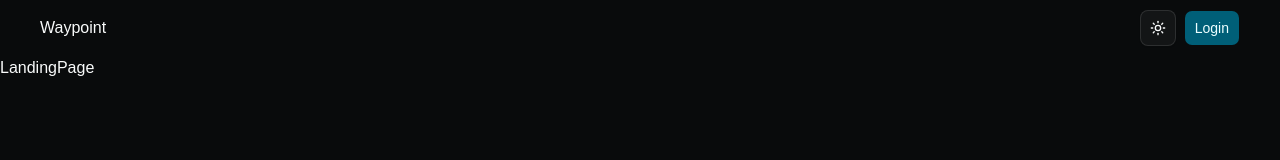
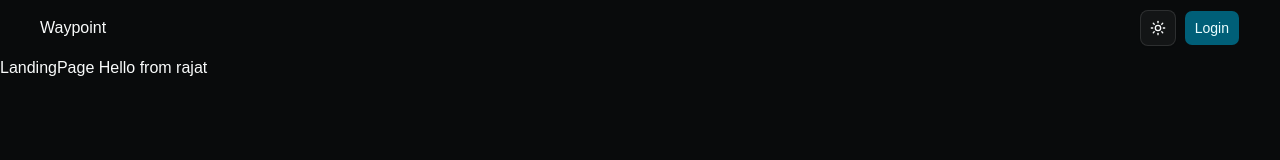
Before and after one commit to Abhinav-not-found/waypoint, a React (Vite) app in the folder client/: page / in a window 1280 px wide. Shown: the top 160 px of the page. Built offline with nearby package versions, Linux system fonts and the light colour scheme; no server answers.

Commit message:
minor changes

```diff
--- a/client/src/features/marketing/ui/page/LandingPage.tsx
+++ b/client/src/features/marketing/ui/page/LandingPage.tsx
@@ -5,6 +5,7 @@ const LandingPage = () => {
     <main className="w-full">
       <Navbar />
       LandingPage
+      Hello from rajat
     </main>
   )
 }
```
